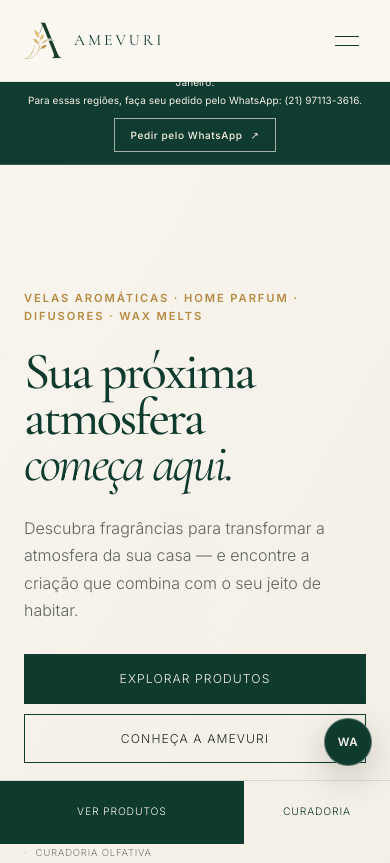
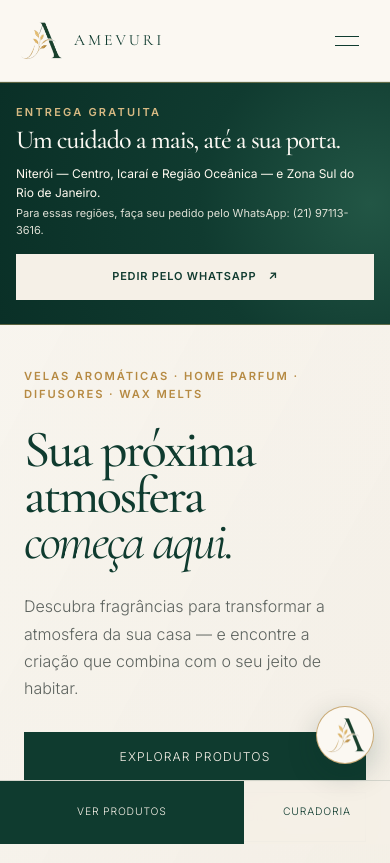
Before and after one commit to niviaanacleto/amevuri-cloud, a website: page public/index.html in a window 390 px wide. Shown: the top 863 px of the page. Drawn offline with nearby package versions, Linux system fonts and the light colour scheme; no server answers.

Commit message:
Corrigir banner visível e WhatsApp com marca AMEVURI (#10)
* fix(home): responsive promotional banner styles

* fix(home): position promo after fixed header and brand WhatsApp contact

```diff
--- /dev/null
+++ b/public/amevuri-home-promo.css
@@ -0,0 +1,193 @@
+/* AMEVURI | Home: vitrine, entrega regional e contato | 2026-10 */
+.amevuri-home .site-header {
+  padding-inline: clamp(24px, 3.1vw, 58px);
+  gap: clamp(22px, 2.4vw, 42px);
+}
+.amevuri-home .site-header .brand {
+  flex: 0 0 auto;
+  white-space: nowrap;
+}
+@media (min-width: 1351px) {
+  .amevuri-home .site-header .nav {
+    gap: clamp(11px, 1.1vw, 19px);
+    font-size: 0.68rem;
+    letter-spacing: 0.045em;
+  }
+  .amevuri-home .site-header .nav > a {
+    white-space: nowrap;
+  }
+}
+
+/* The header is fixed: the announcement must begin BELOW it, not behind it. */
+.amevuri-home .delivery-banner {
+  position: relative;
+  z-index: 2;
+  margin-top: 88px;
+  display: block;
+  width: 100%;
+  background: radial-gradient(circle at 95% 50%, #225645 0, #103b30 44%, #0a3027 100%);
+  color: #fbf8f2;
+  border-block: 1px solid rgba(203, 167, 99, .42);
+}
+.amevuri-home .delivery-banner-inner {
+  width: min(1320px, calc(100% - 64px));
+  margin-inline: auto;
+  min-height: 156px;
+  padding-block: 24px;
+  display: grid;
+  grid-template-columns: minmax(0, 1fr) auto;
+  align-items: center;
+  gap: 30px;
+}
+.amevuri-home .delivery-banner-copy {
+  display: grid;
+  gap: 3px;
+  text-align: left;
+  min-width: 0;
+}
+.amevuri-home .delivery-banner-label {
+  color: #d8ba83;
+  font: 600 11px/1.5 "Inter", sans-serif;
+  letter-spacing: .2em;
+}
+.amevuri-home .delivery-banner-title {
+  color: #fbf8f2;
+  font: 500 clamp(27px, 2.25vw, 37px)/1.05 "Cormorant Garamond", Georgia, serif;
+  margin: 2px 0 8px;
+}
+.amevuri-home .delivery-banner-regions {
+  font: 400 13px/1.6 "Inter", sans-serif;
+  color: #fffaf0;
+  margin: 0;
+}
+.amevuri-home .delivery-banner-instructions {
+  font: 400 11px/1.5 "Inter", sans-serif;
+  color: rgba(255, 250, 240, .86);
+  margin: 0;
+}
+.amevuri-home .delivery-banner-link {
+  display: inline-flex;
+  align-items: center;
+  justify-content: center;
+  gap: 12px;
+  padding: 15px 22px;
+  min-height: 52px;
+  min-width: 220px;
+  background: #f5f0e7;
+  border: 1px solid #f5f0e7;
+  color: #123c31;
+  text-decoration: none;
+  font: 600 11px/1.25 "Inter", sans-serif;
+  text-align: center;
+  text-transform: uppercase;
+  letter-spacing: .075em;
+  transition: background .2s, color .2s, transform .2s;
+}
+.amevuri-home .delivery-banner-link:hover,
+.amevuri-home .delivery-banner-link:focus-visible {
+  background: transparent;
+  color: #fff;
+  transform: translateY(-1px);
+  outline-offset: 3px;
+}
+
+/* A shorter editorial hero brings the real product grid nearer to the fold. */
+@media (min-width: 901px) {
+  .amevuri-home .hero.hero-v2 {
+    min-height: 580px;
+    padding-top: 72px;
+    padding-bottom: 68px;
+    gap: 56px;
+  }
+  .amevuri-home .hero.hero-v2 .hero-art-v4 {
+    min-height: 470px;
+  }
+  .amevuri-home .hero.hero-v2 .hero-art-v4 > img {
+    max-height: 450px;
+  }
+  .amevuri-home .hero.hero-v2 .hero-copy h1 {
+    font-size: clamp(4rem, 5.8vw, 6.3rem);
+  }
+}
+
+/* Reuse the official transparent monogram already shipped with the brand. */
+.amevuri-home .whatsapp.amevuri-whatsapp {
+  width: 66px;
+  height: 66px;
+  right: 24px;
+  bottom: 24px;
+  padding: 10px;
+  border: 1px solid rgba(182, 138, 67, .7);
+  border-radius: 50%;
+  background: #fbf8f2;
+  box-shadow: 0 10px 30px rgba(10, 45, 36, .22);
+  display: grid;
+  place-items: center;
+  transition: transform .2s ease, box-shadow .2s ease;
+}
+.amevuri-home .whatsapp.amevuri-whatsapp:hover,
+.amevuri-home .whatsapp.amevuri-whatsapp:focus-visible {
+  transform: translateY(-3px);
+  box-shadow: 0 13px 34px rgba(10, 45, 36, .28);
+}
+.amevuri-home .amevuri-whatsapp img {
+  display: block;
+  width: 100%;
+  height: 100%;
+  max-width: 45px;
+  max-height: 45px;
+  object-fit: contain;
+}
+
+@media (max-width: 900px) {
+  .amevuri-home .delivery-banner {
+    margin-top: 88px;
+  }
+  .amevuri-home .delivery-banner-inner {
+    width: calc(100% - 40px);
+    min-height: 0;
+    padding: 21px 0 24px;
+    grid-template-columns: 1fr;
+    gap: 16px;
+  }
+  .amevuri-home .delivery-banner-title {
+    font-size: clamp(26px, 6.5vw, 34px);
+  }
+  .amevuri-home .delivery-banner-regions {
+    font-size: 12px;
+  }
+  .amevuri-home .delivery-banner-instructions {
+    font-size: 11px;
+  }
+  .amevuri-home .delivery-banner-link {
+    min-width: 0;
+    width: 100%;
+    min-height: 46px;
+    padding: 13px 16px;
+  }
+  .amevuri-home .hero.hero-v2 {
+    padding-top: 42px !important;
+    padding-bottom: 54px !important;
+  }
+  .amevuri-home .whatsapp.amevuri-whatsapp {
+    width: 58px;
+    height: 58px;
+    right: 16px;
+    bottom: 80px;
+    padding: 8px;
+  }
+}
+@media (max-width: 560px) {
+  .amevuri-home .delivery-banner {
+    margin-top: 82px;
+  }
+  .amevuri-home .delivery-banner-inner {
+    width: calc(100% - 32px);
+  }
+}
+@media (prefers-reduced-motion: reduce) {
+  .amevuri-home .delivery-banner-link,
+  .amevuri-home .whatsapp.amevuri-whatsapp {
+    transition: none;
+  }
+}
--- a/public/index.html
+++ b/public/index.html
@@ -19,20 +19,8 @@
       rel="stylesheet"
     />
     <link rel="stylesheet" href="/styles.css" />
-    <style>
-      .delivery-banner{background:#103b30;color:#f7f1e6;padding:13px 24px;border-bottom:1px solid rgba(255,255,255,.17)}
-      .delivery-banner-inner{max-width:1320px;margin:auto;display:flex;align-items:center;justify-content:center;gap:30px}
-      .delivery-banner-copy{display:flex;flex-direction:column;gap:3px;text-align:center;line-height:1.45}
-      .delivery-banner-copy strong{font:600 12px/1.5 Inter,sans-serif;letter-spacing:.2em}
-      .delivery-banner-copy span{font:italic 22px/1.2 "Cormorant Garamond",serif}
-      .delivery-banner-copy small{font:400 11px/1.5 Inter,sans-serif;letter-spacing:.01em}
-      .delivery-banner-link{flex-shrink:0;display:inline-flex;align-items:center;gap:8px;padding:11px 17px;border:1px solid rgba(247,241,230,.65);color:#f7f1e6;text-decoration:none;font:500 11px/1.4 Inter,sans-serif;letter-spacing:.06em;transition:background .2s,color .2s}
-      .delivery-banner-link:hover,.delivery-banner-link:focus-visible{background:#f7f1e6;color:#103b30}
-      @media(max-width:760px){.delivery-banner{padding:12px 16px}.delivery-banner-inner{flex-direction:column;gap:10px}.delivery-banner-copy span{font-size:20px}.delivery-banner-copy small{font-size:10px}.delivery-banner-link{padding:9px 15px;font-size:10px}}
-    </style>
-
-
-    <title>
+    <link rel="stylesheet" href="/amevuri-home-promo.css" />
+<title>
       AMEVURI | Perfumaria para o Lar, Velas Botânicas e Design Sensorial
     </title>
     <meta
@@ -80,19 +68,8 @@
       }
     </script>
   </head>
-  <body>
+  <body class="amevuri-home">
     <a class="skip" href="#conteudo">Ir para o conteúdo</a>
-    <aside class="delivery-banner" aria-label="Entrega gratuita em regiões selecionadas">
-      <div class="delivery-banner-inner">
-        <div class="delivery-banner-copy">
-          <strong>ENTREGA GRATUITA</strong>
-          <span>Um cuidado a mais, até a sua porta.</span>
-          <small>Niterói — Centro, Icaraí e Região Oceânica — e Zona Sul do Rio de Janeiro.</small>
-          <small>Para essas regiões, faça seu pedido pelo WhatsApp: (21) 97113-3616.</small>
-        </div>
-        <a class="delivery-banner-link" href="https://wa.me/5521971133616?text=Ol%C3%A1%2C%20gostaria%20de%20fazer%20um%20pedido%20com%20entrega%20gratuita%20na%20regi%C3%A3o%20atendida." target="_blank" rel="noopener noreferrer">Pedir pelo WhatsApp <span aria-hidden="true">↗</span></a>
-      </div>
-    </aside>
     <header class="site-header" id="topo">
       <a class="brand" href="/index.html" aria-label="AMEVURI, início">
         <img
@@ -122,6 +99,17 @@
         <a class="nav-cta" href="/colecao">Explorar produtos</a>
       </nav>
     </header>
+    <aside class="delivery-banner" aria-label="Entrega gratuita em regiões selecionadas">
+      <div class="delivery-banner-inner">
+        <div class="delivery-banner-copy">
+          <span class="delivery-banner-label">ENTREGA GRATUITA</span>
+          <h2 class="delivery-banner-title">Um cuidado a mais, até a sua porta.</h2>
+          <p class="delivery-banner-regions">Niterói — Centro, Icaraí e Região Oceânica — e Zona Sul do Rio de Janeiro.</p>
+          <p class="delivery-banner-instructions">Para essas regiões, faça seu pedido pelo WhatsApp: (21) 97113-3616.</p>
+        </div>
+        <a class="delivery-banner-link" href="https://wa.me/5521971133616?text=Ol%C3%A1%2C%20gostaria%20de%20fazer%20um%20pedido%20com%20entrega%20gratuita%20na%20regi%C3%A3o%20atendida." target="_blank" rel="noopener noreferrer">Pedir pelo WhatsApp <span aria-hidden="true">↗</span></a>
+      </div>
+    </aside>
 
     <main id="conteudo">
       <section class="hero hero-v2 section-pad">
@@ -670,13 +658,12 @@
       </div>
     </footer>
     <a
-      class="whatsapp"
+      class="whatsapp amevuri-whatsapp"
       href="https://wa.me/5521971133616?text=Olá%2C%20vim%20pelo%20site%20da%20AMEVURI."
       target="_blank"
       rel="noopener"
       aria-label="Falar com a AMEVURI no WhatsApp"
-      >WA</a
-    >
+      ><img src="/assets/brand-symbol-320.webp" width="45" height="45" alt="" decoding="async" /></a>
     <nav class="mobile-conversion" aria-label="Ações rápidas">
       <a href="/colecao">Ver produtos</a>
       <a
```
